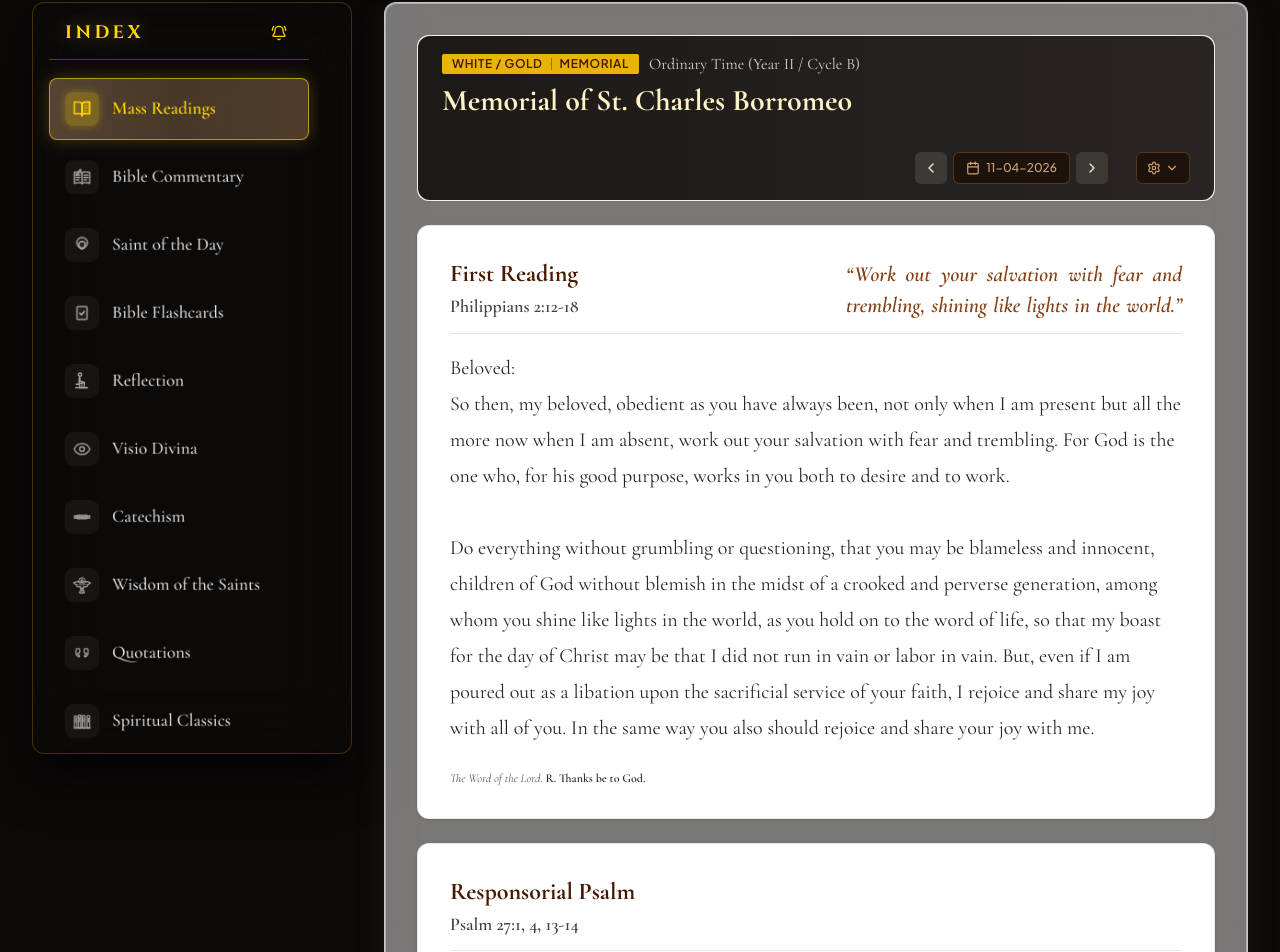
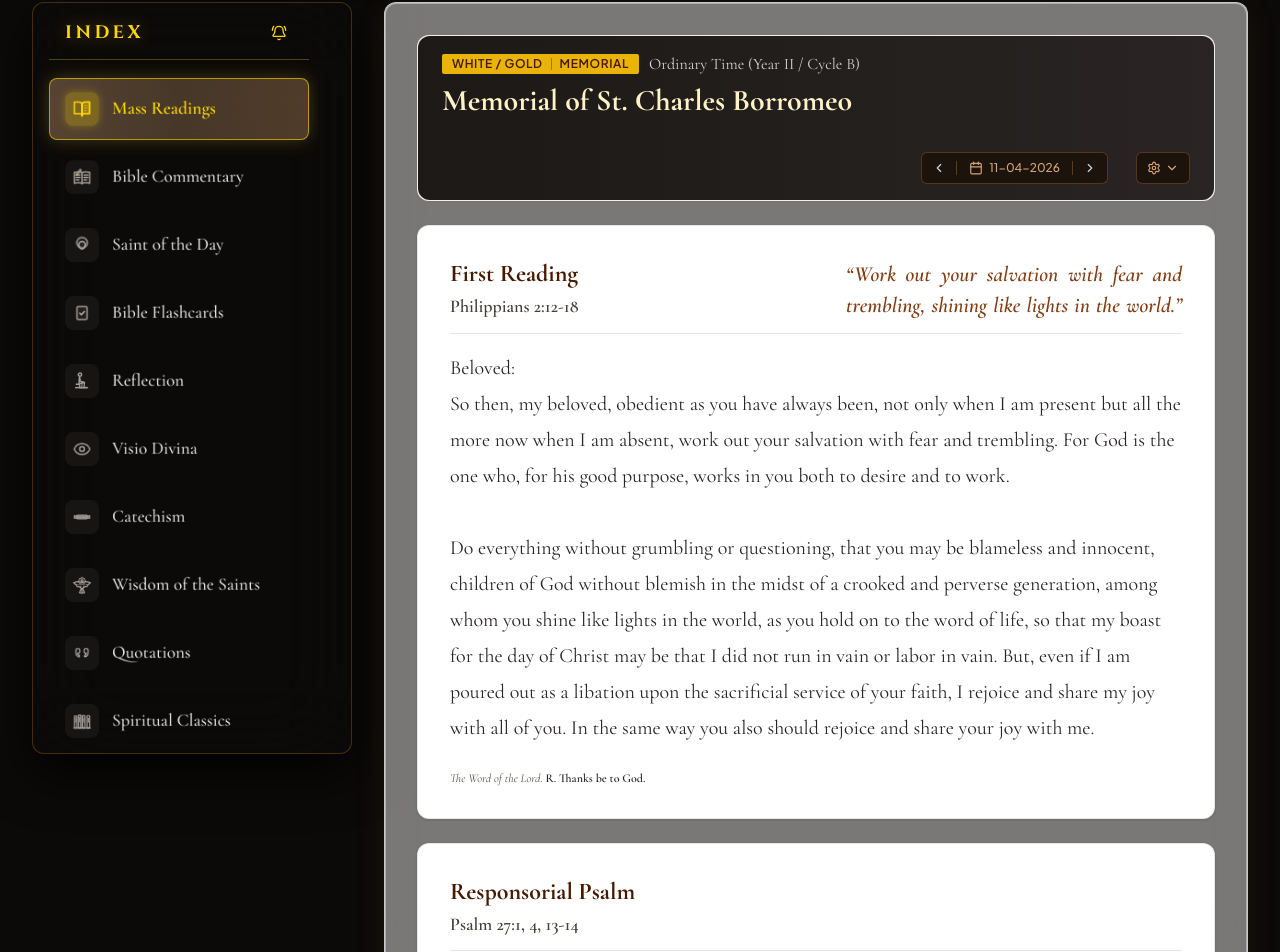
Before and after one commit to codemode11/soul-sanctum-live, a React (Vite) app: page / in a window 1280 px wide. Shown: the part 886-1838 px from the top of the page. Built offline with nearby package versions, Linux system fonts and the light colour scheme.

Commit message:
feat: consolidate date navigation and picker
Merge previous day button and calendar picker into a unified, styled component for improved UI consistency and space efficiency.

```diff
--- a/src/components/DailyMassReadingsView.tsx
+++ b/src/components/DailyMassReadingsView.tsx
@@ -296,24 +296,36 @@ ${reading.gospel.text}`;
 
           {/* Line 3: Calendar and Settings lowered at the right side */}
           <div className="flex items-center justify-end gap-5 sm:gap-7 mt-auto pt-4 shrink-0">
-            <div className="flex items-center gap-1.5 shrink-0">
-              <button
-                onClick={handlePrevDay}
-                className="w-8 h-8 flex items-center justify-center rounded-md bg-stone-700/80 hover:bg-stone-600 text-stone-200 transition-colors cursor-pointer shrink-0"
-                title="Previous Liturgical Day"
-              >
-                <ChevronLeft className="w-4 h-4" />
-              </button>
-              {/* Interactive Theme-Matched Liturgical Calendar Picker */}
+            {/* Unified Single Element: [ < | Calendar Date | > ] with Thin Separators */}
             <div className="relative shrink-0">
-                <button
-                  onClick={() => setIsCalendarPickerOpen(!isCalendarPickerOpen)}
-                  className={`h-8 flex items-center gap-1.5 px-3 rounded-md text-xs font-medium whitespace-nowrap transition-all cursor-pointer border ${
+              <div
+                className={`inline-flex items-center h-8 rounded-md transition-all border overflow-hidden ${
                   isCalendarPickerOpen
                     ? 'bg-[#25170F] text-[#F7EBE1] border-[#D4A373] ring-2 ring-[#8B5A2B]/40'
-                      : 'bg-[#1C120C]/90 hover:bg-[#25170F] text-[#D4A373] hover:text-[#F7EBE1] border-[#8B5A2B]/50 hover:border-[#D4A373]/70'
+                    : 'bg-[#1C120C]/90 text-[#D4A373] border-[#8B5A2B]/50 hover:border-[#D4A373]/70'
                 }`}
+              >
+                {/* Left Arrow: Previous Day */}
+                <button
+                  type="button"
+                  onClick={handlePrevDay}
+                  className="h-full px-2.5 flex items-center justify-center text-stone-300 hover:text-white hover:bg-white/10 transition-colors cursor-pointer"
+                  title="Previous Liturgical Day"
+                  aria-label="Previous Liturgical Day"
+                >
+                  <ChevronLeft className="w-3.5 h-3.5" />
+                </button>
+
+                {/* Thin Separator 1 */}
+                <span className="w-px h-3.5 bg-[#8B5A2B]/60 self-center shrink-0" aria-hidden="true" />
+
+                {/* Center: Liturgical Calendar Toggle */}
+                <button
+                  type="button"
+                  onClick={() => setIsCalendarPickerOpen(!isCalendarPickerOpen)}
+                  className="h-full flex items-center gap-1.5 px-3 text-xs font-medium hover:text-[#F7EBE1] hover:bg-white/10 transition-colors cursor-pointer select-none"
                   title="Open Liturgical Calendar"
+                  aria-label="Open Liturgical Calendar"
                 >
                   <CalendarIcon className="w-3.5 h-3.5 text-[#D4A373] shrink-0" />
                   <span className="whitespace-nowrap leading-none">
@@ -323,6 +335,22 @@ ${reading.gospel.text}`;
                   </span>
                 </button>
 
+                {/* Thin Separator 2 */}
+                <span className="w-px h-3.5 bg-[#8B5A2B]/60 self-center shrink-0" aria-hidden="true" />
+
+                {/* Right Arrow: Next Day */}
+                <button
+                  type="button"
+                  onClick={handleNextDay}
+                  className="h-full px-2.5 flex items-center justify-center text-stone-300 hover:text-white hover:bg-white/10 transition-colors cursor-pointer"
+                  title="Next Liturgical Day"
+                  aria-label="Next Liturgical Day"
+                >
+                  <ChevronRight className="w-3.5 h-3.5" />
+                </button>
+              </div>
+
+              {/* Theme-Matched Liturgical Calendar Picker Dropdown */}
               <LiturgicalCalendarPicker
                 selectedDateStr={reading.date}
                 onSelectDate={onSelectDate}
@@ -330,14 +358,6 @@ ${reading.gospel.text}`;
                 onClose={() => setIsCalendarPickerOpen(false)}
                 align="right"
               />
-              </div>
-              <button
-                onClick={handleNextDay}
-                className="w-8 h-8 flex items-center justify-center rounded-md bg-stone-700/80 hover:bg-stone-600 text-stone-200 transition-colors cursor-pointer shrink-0"
-                title="Next Liturgical Day"
-              >
-                <ChevronRight className="w-4 h-4" />
-              </button>
             </div>
 
             <button
```
Lines whose indentation alone changed are shown as unchanged.
